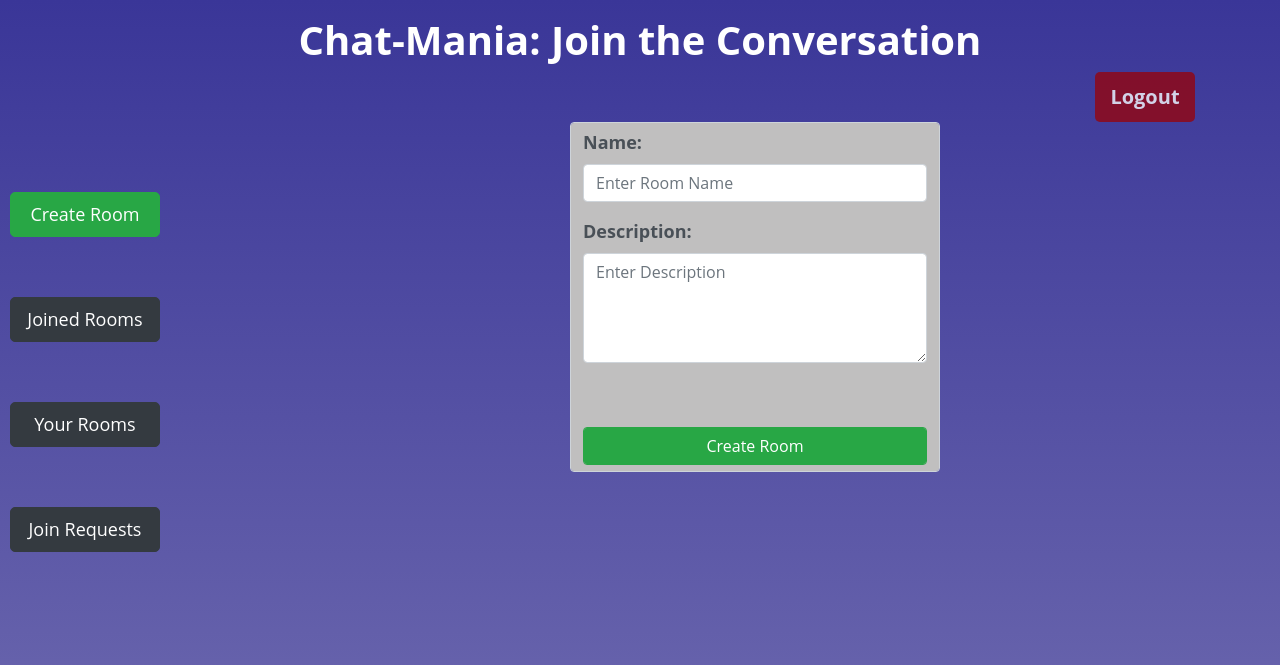
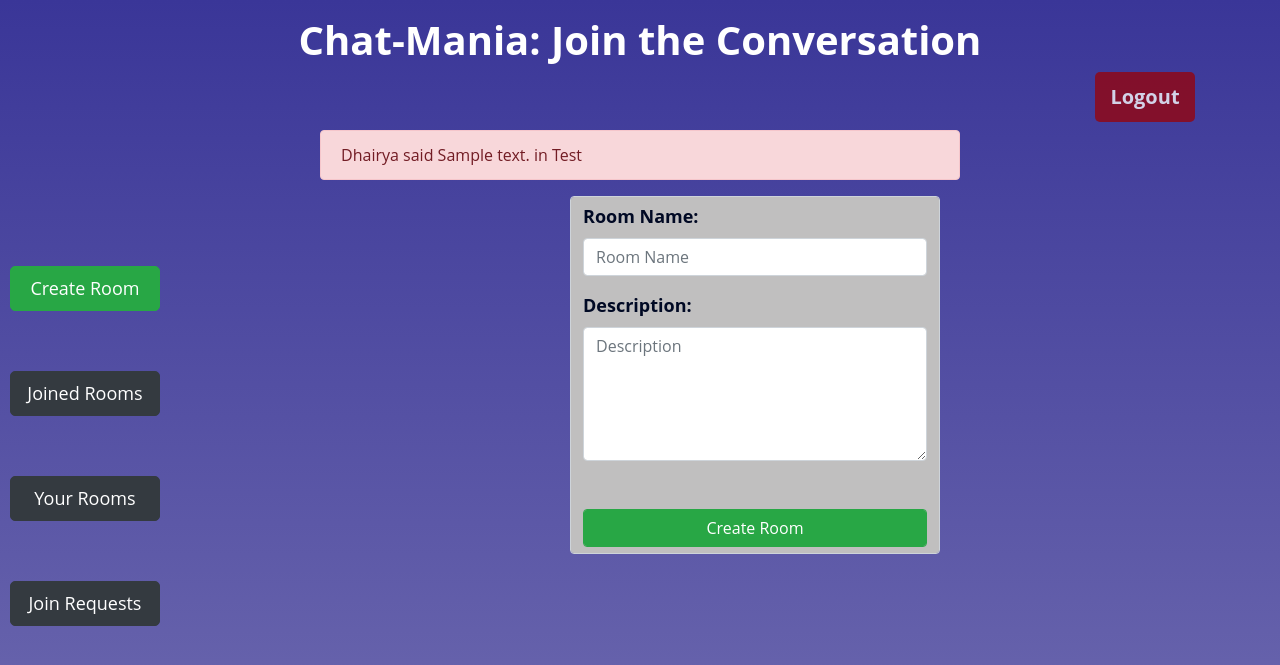
Before and after one commit to SherlockHolmes07/Chat-Mania, a Django app: template app/templates/app/createroom.html in a window 1280 px wide. Shown: the top 665 px of the page. Run offline with Django 4.2, Linux system fonts and the light colour scheme; the template is opened without the code that fills it: values that come from a table or form of the project are taken from there, others are empty; data comes from the database, SQL or seed files in the repository; both versions use the stored data as it was after the commit; tables that the repository leaves empty hold one stand-in row (values such as "Sample post"); some libraries are stand-ins or nearby versions.

Commit message:
added create room working properly

```diff
--- a/app/static/app/style.css
+++ b/app/static/app/style.css
@@ -92,6 +92,7 @@
     align-self: right;
     margin-left: 360px;
     background-color: #c0bfbf;
+    color: #000924;
 }
 
 #create-form label{
--- a/app/templates/app/createroom.html
+++ b/app/templates/app/createroom.html
@@ -23,6 +23,10 @@
   </div>
 </div>
 
+{% if message %}
+ <div class="alert alert-danger mt-2" style="width: 50%; margin-left: 25%;" role="alert"> {{ message }}</div>
+ {% endif %}
+
 <div class="d-flex flex-row">
   <!--Buttons for the page-->
   <div class="btn-Cont d-flex flex-column justify-content-around">
@@ -38,26 +42,7 @@
   <div >
     <form action="{% url 'create' %}" method="post" class="form-control" id="create-form">
         {% csrf_token %}
-      <div class="form-group">
-        <label for="name">Name:</label>
-        <input
-          type="text"
-          class="form-control"
-          id="name"
-          name="name"
-          placeholder="Enter Room Name"
-        />
-      </div>
-      <div class="form-group">
-        <label for="des">Description:</label>
-        <textarea
-          placeholder="Enter Description"
-          name="description"
-          class="form-control"
-          id="des"
-          rows="4"
-        ></textarea>
-      </div>
+       {{ CreateRoomForm }}
       <button type="submit" class="btn btn-success form-control mt-5">Create Room</button>
     </form>
   </div>
--- a/app/views.py
+++ b/app/views.py
@@ -10,6 +10,10 @@
 
 
 # Create Room Form
+class CreateRoomForm(forms.Form):
+    name = forms.CharField(label="Room Name", max_length=64, required=True, min_length=3,
+    widget=forms.TextInput(attrs={'class': 'form-control mb-3', 'placeholder': 'Room Name'}))
+    description = forms.CharField(label="Description", max_length=256,min_length=5, required=True, widget=forms.Textarea(attrs={'class': 'form-control', 'placeholder': 'Description', 'rows': '5'}))
 
 @login_required(login_url="login")
 def index(request):
@@ -86,12 +90,26 @@
 def create(request):
     # Check of the request is POST
     if request.method == "POST":
-        name = request.POST["name"] # Get the name of the room
-        description = request.POST["description"] # Get the description of the room
-        print(request.user)
-        # Create the room
-       # room = Room(name=name, description=description, admin=request.user)
-        #room.save()
-        pass
+        # Get the form data
+        form = CreateRoomForm(request.POST)
+        # Check if the form is valid
+        if form.is_valid():
+            name = form.cleaned_data["name"]
+            description = form.cleaned_data["description"]
+            # Create a new room
+            room = Room(name=name, description=description, admin=request.user)
+            room.save()
+            # Add the user to the room
+            user_room = UserRooms(user=request.user, room=room)
+            user_room.save()
+            # Redirect to the index page
+            return HttpResponseRedirect(reverse("index"))
+        else:
+            return render(request, 'app/createroom.html', {
+                'CreateRoomForm': CreateRoomForm(),
+                'message': 'Invalid form data'
+            })
     else:
-        return render(request, 'app/createroom.html')
+        return render(request, 'app/createroom.html', {
+            'CreateRoomForm': CreateRoomForm()
+        })
```
Also changed, not shown: db.sqlite3.
